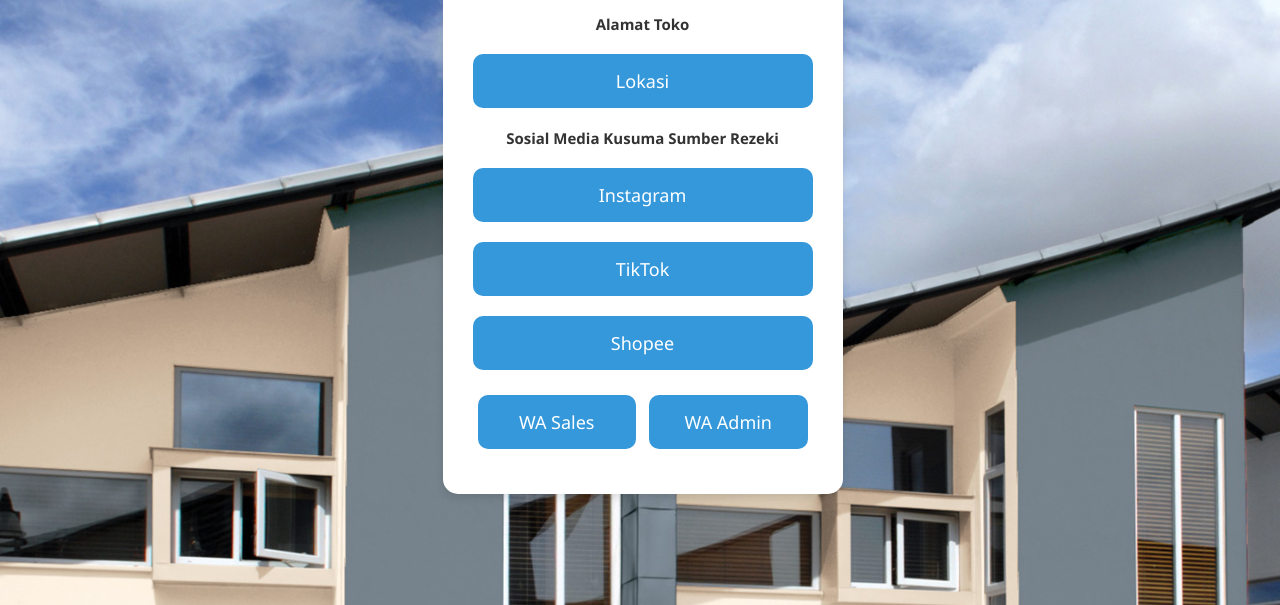
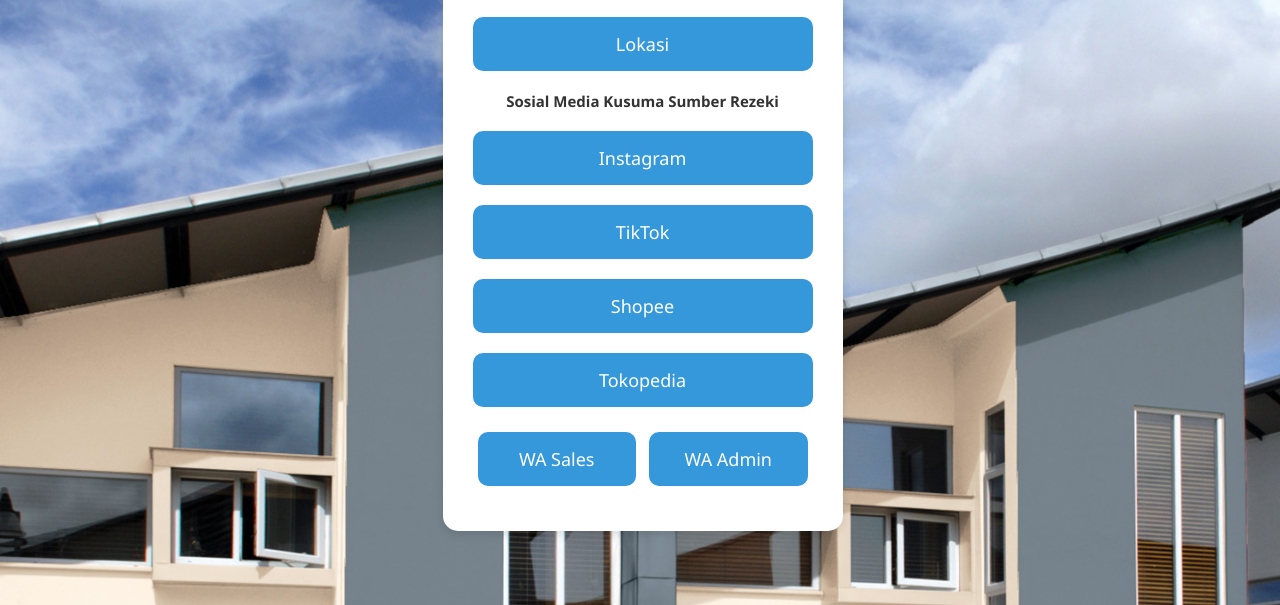
Before and after one commit to MuhammadFard/kusumasumberrezeki, a plain HTML site: page index.html in a window 1280 px wide. Shown: the part 215-820 px from the top of the page. Drawn offline with Linux system fonts and the light colour scheme.

Commit message:
Update index.html

```diff
--- a/index.html
+++ b/index.html
@@ -148,6 +148,7 @@
         <a href="https://www.instagram.com/catjotunpadang?utm_source=ig_web_button_share_sheet&igsh=ZDNlZDc0MzIxNw==" class="link" target="_blank">Instagram</a>
         <a href="https://www.tiktok.com/@cat.jotun.padang?is_from_webapp=1&sender_device=pc" class="link" target="_blank">TikTok</a>
         <a href="https://id.shp.ee/ci8yFCG" class="link" target="_blank">Shopee</a>
+        <a href="https://tokopedia.link/kaZ6gawTVRb" class="link" target="_blank">Tokopedia</a>
         <div class="whatsapp-buttons">
             <a href="https://wa.me/628116681999" class="link" target="_blank">WA Sales</a>
             <a href="https://wa.me/628116868999" class="link" target="_blank">WA Admin</a>
```
